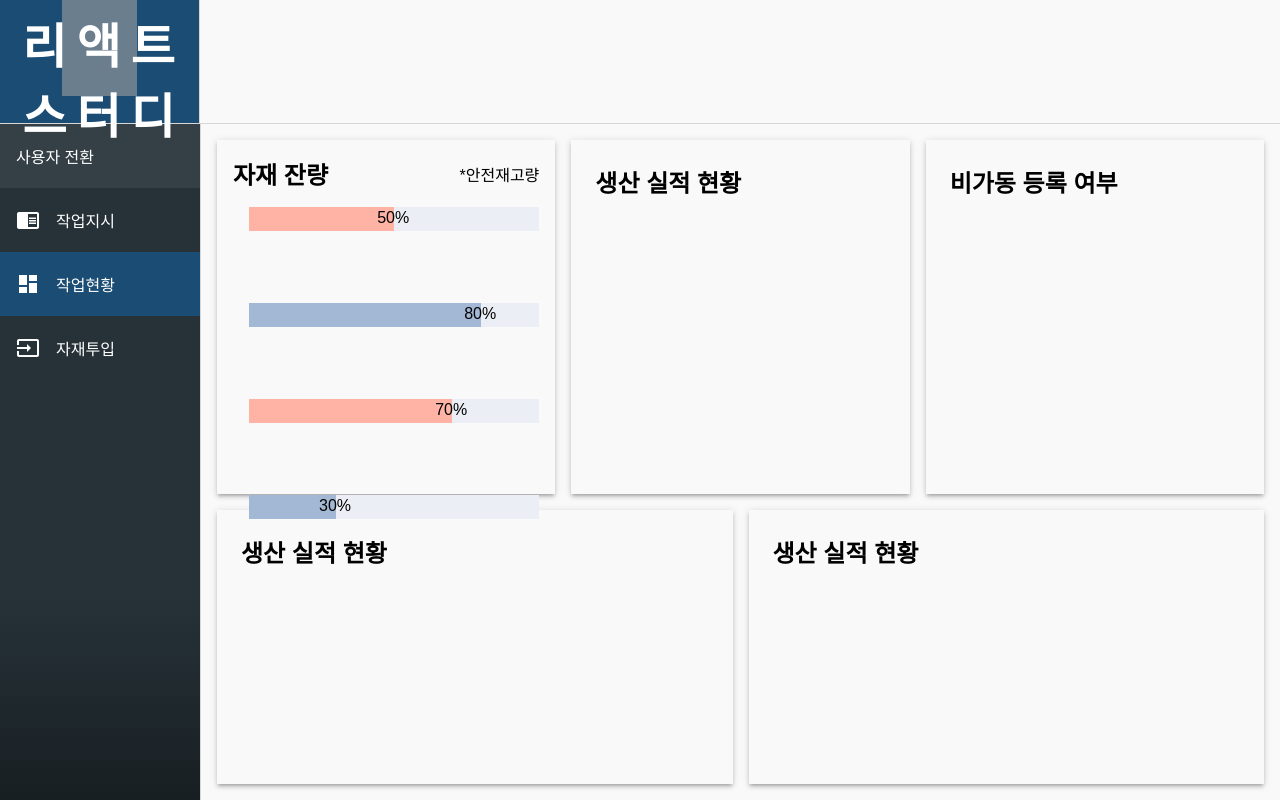
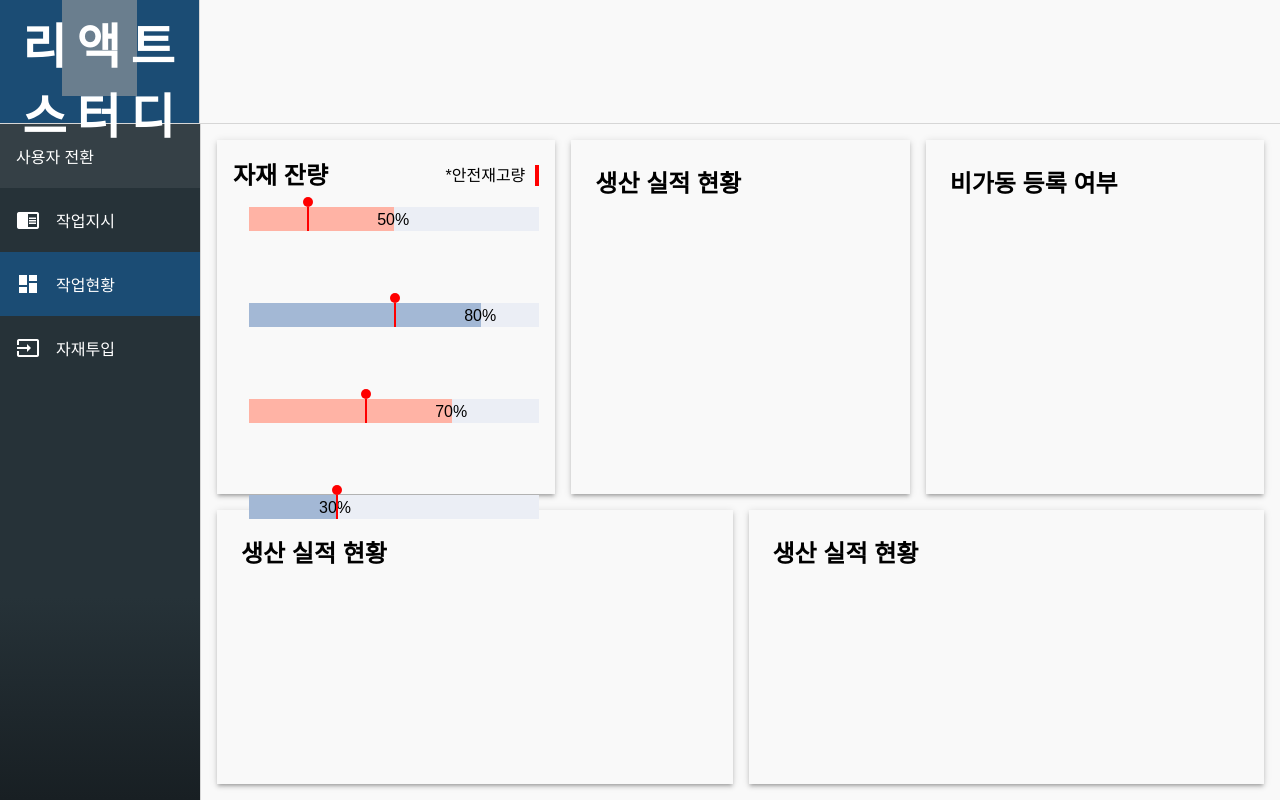
Before and after one commit to junyunga/react-study, a React (Create React App) app: page /product/work-list in a window 1280 px wide. Built offline with nearby package versions, Linux system fonts and the light colour scheme; grey boxes are pictures that could not be loaded.

Commit message:
작업현황 바 그래프 개선

```diff
--- a/src/components/work-list/material/index.js
+++ b/src/components/work-list/material/index.js
@@ -8,19 +8,23 @@ export default class Material extends Component {
         const barData = [{
             index: 0,
             bg: '#ffb3a5',
-            data: '50%'
+            data: '50%',
+            safety_stock: '20%'
         }, {
             index: 1,
             bg: '#a3b8d5',
-            data: '80%'
+            data: '80%',
+            safety_stock: '50%'
         }, {
             index: 2,
             bg: '#ffb3a5',
-            data: '70%'
+            data: '70%',
+            safety_stock: '40%'
         }, {
             index: 3,
             bg: '#a3b8d5',
-            data: '30%'
+            data: '30%',
+            safety_stock: '30%'
         }];
         return (
             <div className="material">
--- a/src/components/work-list/material/index.scss
+++ b/src/components/work-list/material/index.scss
@@ -20,6 +20,14 @@
           font-size: 24px;
           font-weight: bold;
         }
+        .header__legend {
+          &::after {
+            content: ' ';
+            width: 1px;
+            margin-left: 10px;
+            border: 2px solid red;
+          }
+        }
       }
       .material-content__body {
         padding: 16px 0 16px 16px;
--- a/src/core/components/graph/bar/index.js
+++ b/src/core/components/graph/bar/index.js
@@ -7,9 +7,14 @@ export default class Bar extends Component {
         const bar = data.map(e =>
 
             <div className="bar-content" key={e.index}>
+                <div className="bar-head__wrapper" style={{ width: e.safety_stock }}>
+                    <div className="bar-head"></div>
+                </div>
                 <div className="bar-content__outer">
                     <div className="bar-content__inner" style={{ width: e.data, backgroundColor: e.bg }}>
                         <div className="bar-content__innerText">{e.data}</div>
+                    </div>
+                    <div className="bar-content__innerBar" style={{ width: e.safety_stock }}>
                     </div>
                 </div>
             </div>
--- a/src/core/components/graph/bar/index.scss
+++ b/src/core/components/graph/bar/index.scss
@@ -4,10 +4,25 @@
   flex-direction: column;
   height: 100%;
   .bar-content {
-    flex: 1 0 auto;
+    position: relative;
+    flex: 0 0 auto;
     height: 100%;
     display: inline-block;
     vertical-align: middle;
+    .bar-head__wrapper {
+      position: absolute;
+      height: 10px;
+      top: -10px;
+      z-index: 1;
+      .bar-head {
+        width: 10px;
+        height: 10px;
+        background-color: red;
+        position: absolute;
+        right: -6px;
+        border-radius: 50%;
+      }
+    }
     .bar-content__outer {
       height: 24px;
       background-color: #ebeef5;
@@ -39,9 +54,14 @@
           position: absolute;
           display: inline-block;
           vertical-align: middle;
-          top: 3px;
+          top: 5px;
           right: -15px;
         }
+      }
+      .bar-content__innerBar {
+        position: absolute;
+        border-right: 2px solid red;
+        height: 100%;
       }
     }
   }
```
